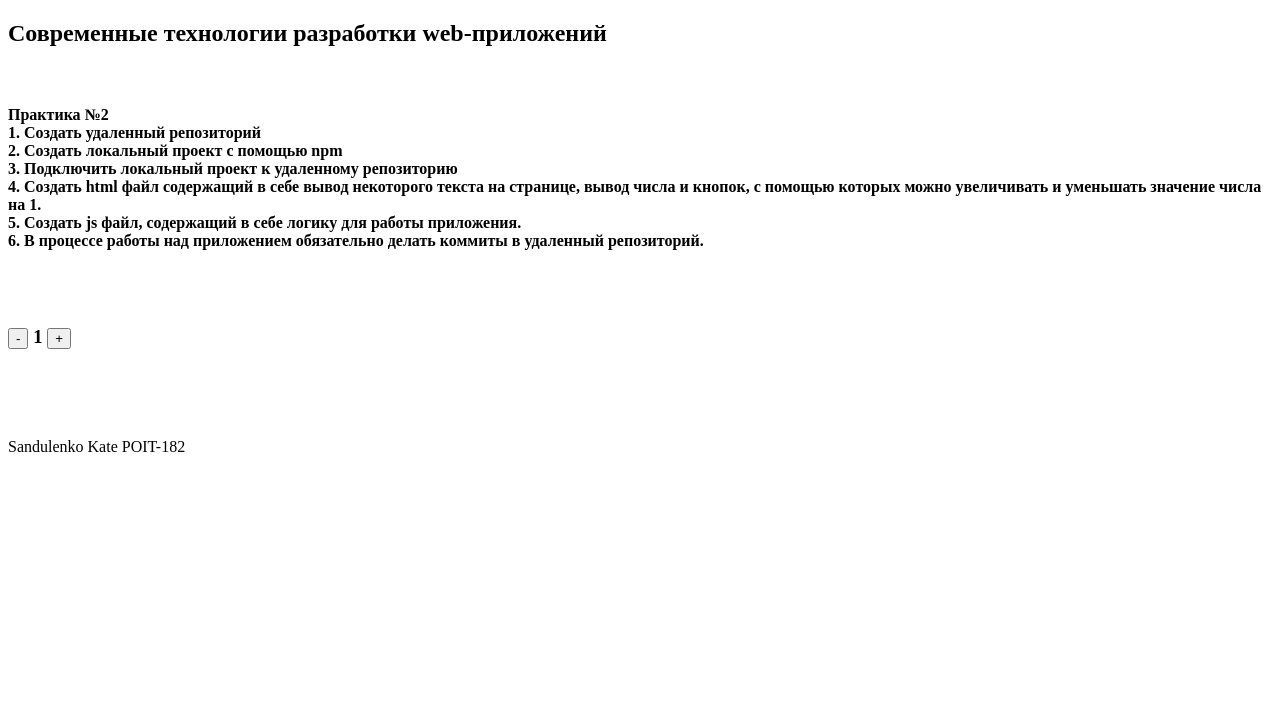
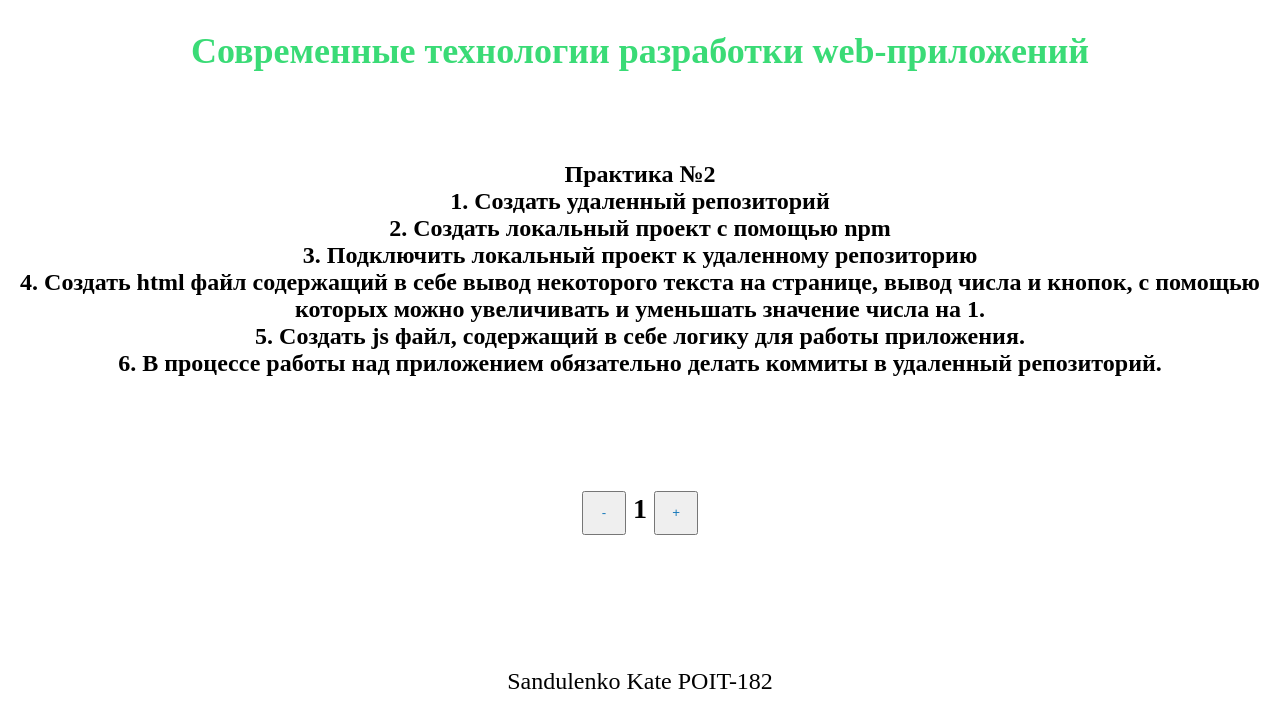
Before and after one commit to kate2801/sandulenkoweb2labv2, a plain HTML site: page LAB2/sandulenkoweb2lab/web2.html in a window 1280 px wide. Drawn offline with Linux system fonts and the light colour scheme.

Commit message:
add style for text and buttons

```diff
--- a/LAB2/sandulenkoweb2lab/web2.html
+++ b/LAB2/sandulenkoweb2lab/web2.html
@@ -3,6 +3,22 @@
 <head>
   <meta charset="UTF-8">
   <title>$Title$</title>
+  <style>
+    body {
+      margin: auto;
+      text-align: center;
+      font-size: 24px;
+    }
+    h2 {
+      color: #3adb76;
+    }
+    button{
+      width: 44px;
+      height: 44px;
+      color: #1779ba;
+
+    }
+  </style>
   <script src="logic.js"></script>
 </head>
 
```
